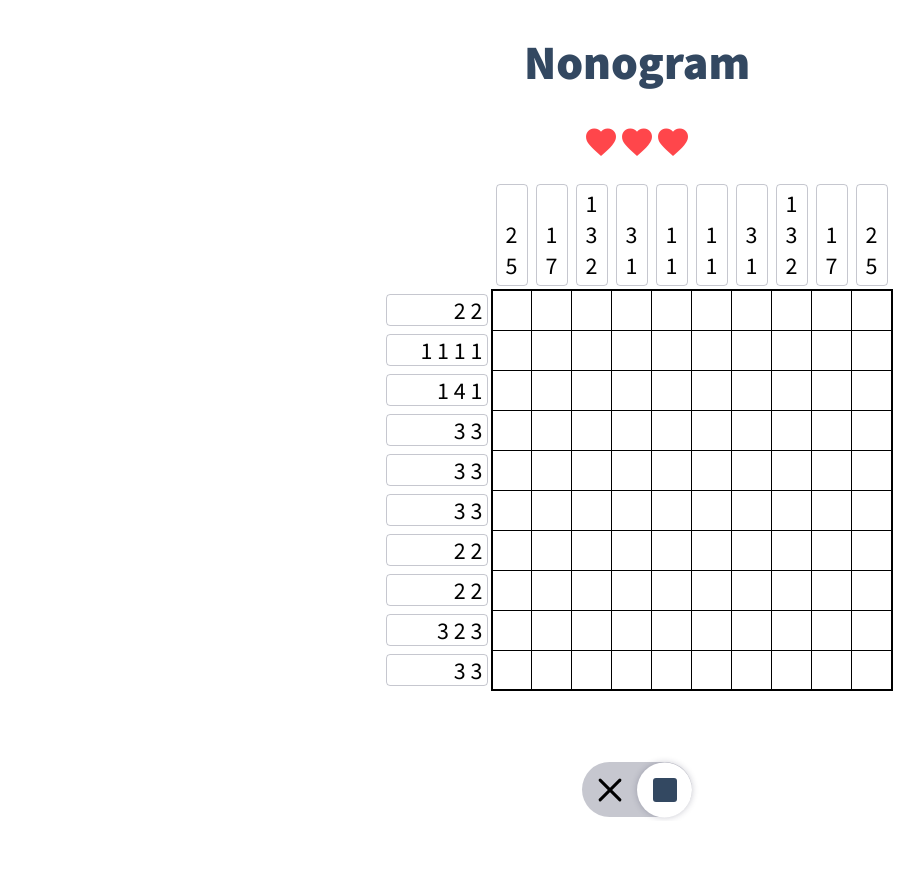
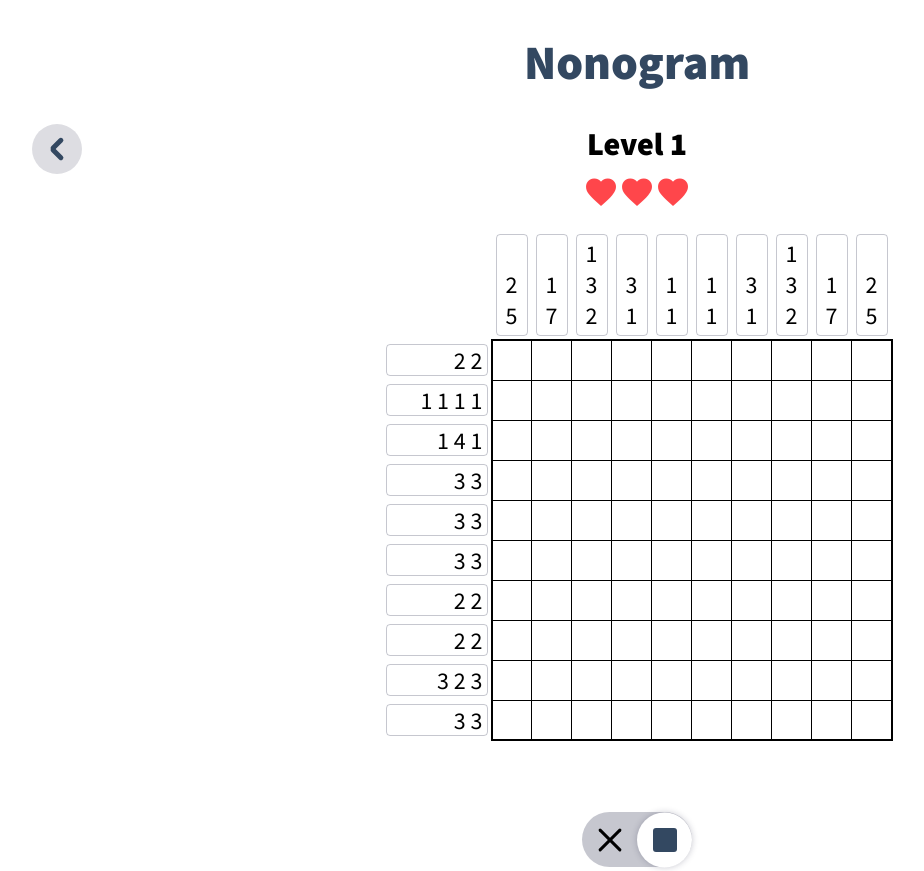
Before and after one commit to DmitrySaf/nonogram, a React (Vite) app: page /nonogram/level/1 in a window 1280 px wide. Shown: the whole page, without its empty margins (3-927 px from the left). Before the commit the page ends 821 px from the top, so only its background shows below. Built offline with nearby package versions, Linux system fonts and the light colour scheme.

Commit message:
added a return button

```diff
--- /dev/null
+++ b/src/components/Level/Level.scss
@@ -0,0 +1,46 @@
+@import '../../assets/styles/variables.scss';
+
+.level {
+  &__header {
+    width: 100%;
+    position: relative;
+  }
+  &__title {
+    margin: 0;
+    font-size: 2rem;
+    color: #000;
+    margin-bottom: 10px;
+    text-align: center;
+  }
+  &__link {
+    position: absolute;
+    top: 50%;
+    left: 0;
+    transform: translate(-50%, -50%);
+    background-color: rgba(31, 32, 65, .15);
+    width: 50px;
+    height: 50px;
+    border-radius: 50%;
+    transition: .3s all;
+    &:hover {
+      background-color: rgba(31, 32, 65, .25);
+    }
+    &::before, &::after {
+      content: '';
+      position: absolute;
+      top: 50%;
+      left: 50%;
+      border-radius: 5px;
+      background-color: $color-primary;
+      width: 5px;
+      height: 16px;
+    }
+    &::before {
+      transform: translate(-50%, -80%) rotate(45deg);
+    }
+    &::after {
+      transform: translate(-50%, -20%) rotate(-45deg);
+
+    }
+  }
+}
--- a/src/components/Level/Level.tsx
+++ b/src/components/Level/Level.tsx
@@ -1,9 +1,12 @@
 import { useParams } from "react-router-dom";
+import { Link } from "react-router-dom";
 
 import Table from "../Table/Table";
 import ModeChanger from "../ModeChanger/ModeChanger";
 import HealthBar from "../HealthBar/HealthBar";
 import RetryModal from "../RetryModal/RetryModal";
+
+import './Level.scss';
 
 function Level({ levels }: {levels: any}) {
   const { id } = useParams();
@@ -11,6 +14,12 @@ function Level({ levels }: {levels: any}) {
 
   return (
     <>
+      <div className="level__header">
+        <h2 className="level__title">Level {id}</h2>
+        <Link to=".." className="level__link">
+
+        </Link>
+      </div>
       <HealthBar/>
       <Table level={level}/>
       <ModeChanger/>
```
